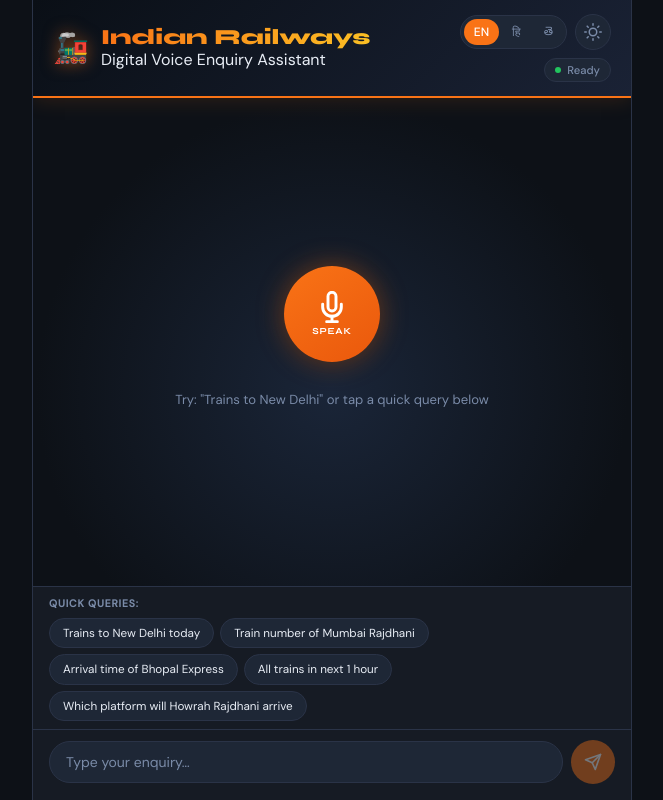
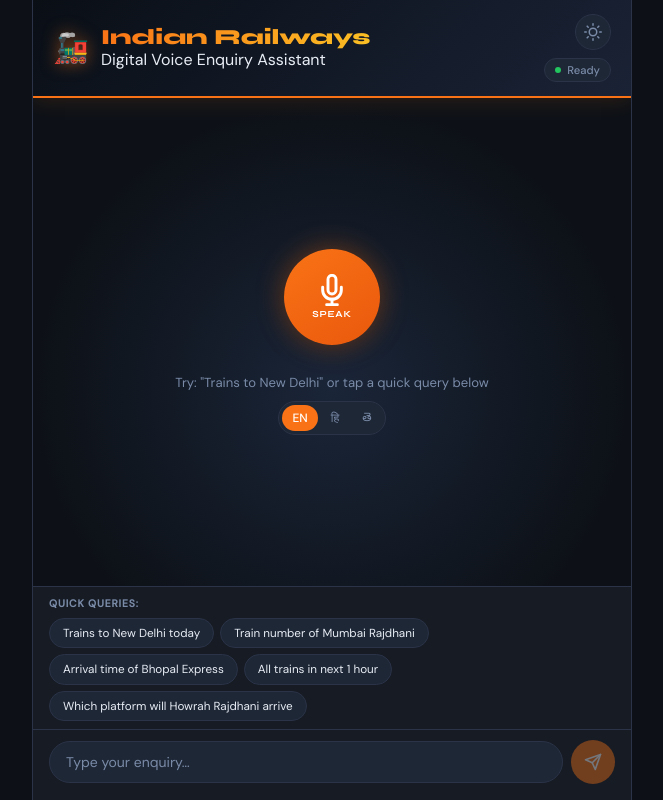
Before and after one commit to gowthami9821/railway-kiosk, a React (Vite) app in the folder frontend/: page / in a window 1280 px wide. Shown: the whole page, without its empty margins (308-971 px from the left). Built offline with nearby package versions, Linux system fonts and the light colour scheme.

Commit message:
Update VoiceBot.jsx

```diff
--- a/frontend/src/VoiceBot.jsx
+++ b/frontend/src/VoiceBot.jsx
@@ -224,20 +224,7 @@
         </div>
         <div className="vb-header-right">
           <div className="vb-header-controls">
-            {/* Language switcher */}
-            <div className="vb-lang-switcher">
-              {LANGUAGES.map((lang) => (
-                <button
-                  key={lang.code}
-                  className={`vb-lang-btn ${language.code === lang.code ? "active" : ""}`}
-                  onClick={() => handleLanguageSwitch(lang)}
-                  title={lang.name}
-                  disabled={isDisabled}
-                >
-                  {lang.label}
-                </button>
-              ))}
-            </div>
+
             {/* Dark/Light toggle */}
             <button
               className="vb-theme-btn"
@@ -308,6 +295,23 @@
               <p className="vb-empty-hint">{language.emptyHint}</p>
             </div>
           )}
+        </div>
+
+        {/* ── Language Switcher Buttons ── */}
+        <div className="vb-lang-switcher-area">
+          <div className="vb-lang-switcher">
+            {LANGUAGES.map((lang) => (
+              <button
+                key={lang.code}
+                className={`vb-lang-btn ${language.code === lang.code ? "active" : ""}`}
+                onClick={() => handleLanguageSwitch(lang)}
+                title={lang.name}
+                disabled={isDisabled}
+              >
+                {lang.label}
+              </button>
+            ))}
+          </div>
         </div>
       </main>
 
```
